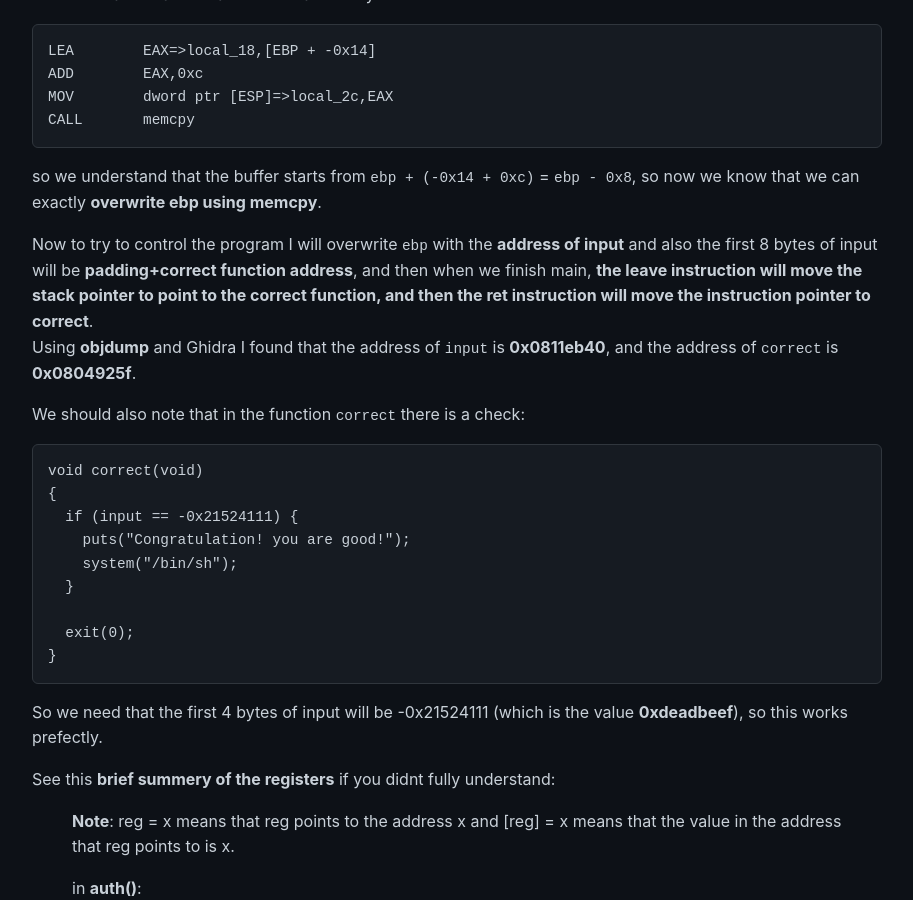
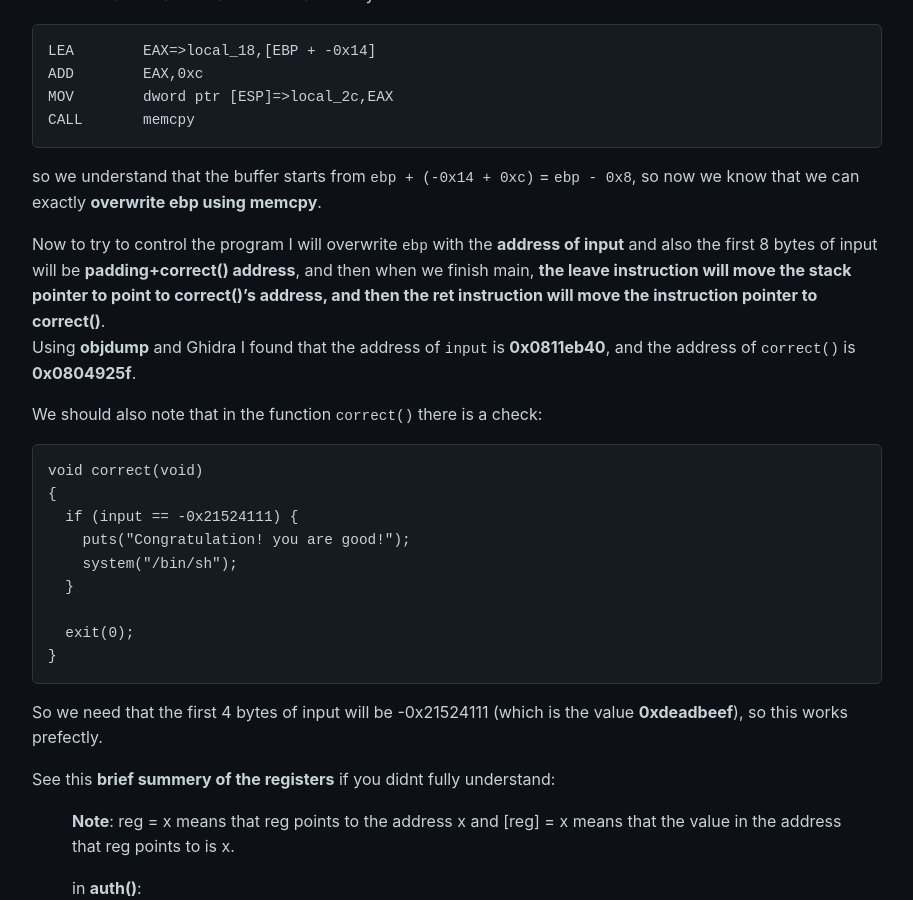
Before and after one commit to ofri09bs/ofri09bs.github.io, a Jekyll site: the page built from _posts/2026-05-11-simplelogin.md, in a window 1280 px wide and 900 px high, scrolled down 1823 px. Shown: the whole window, without its empty margins (183-1096 px from the left). Built offline with Jekyll 4.4.1, drawn with Linux system fonts in a browser that asks for light colours.

Commit message:
updated correct's name

````diff
--- a/_posts/2026-05-11-simplelogin.md
+++ b/_posts/2026-05-11-simplelogin.md
@@ -63,10 +63,10 @@ CALL       memcpy
 ```
 so we understand that the buffer starts from `ebp + (-0x14 + 0xc)` = `ebp - 0x8`, so now we know that we can exactly **overwrite ebp using memcpy**.
 
-Now to try to control the program I will overwrite `ebp` with the **address of input** and also the first 8 bytes of input will be **padding+correct function address**, and then when we finish main, **the leave instruction will move the stack pointer to point to the correct function, and then the ret instruction will move the instruction pointer to correct**.
-Using **objdump** and Ghidra I found that the address of `input` is **0x0811eb40**, and the address of `correct` is **0x0804925f**.
+Now to try to control the program I will overwrite `ebp` with the **address of input** and also the first 8 bytes of input will be **padding+correct() address**, and then when we finish main, **the leave instruction will move the stack pointer to point to correct()'s address, and then the ret instruction will move the instruction pointer to correct()**.
+Using **objdump** and Ghidra I found that the address of `input` is **0x0811eb40**, and the address of `correct()` is **0x0804925f**.
 
-We should also note that in the function `correct` there is a check:
+We should also note that in the function `correct()` there is a check:
 ```
 void correct(void)
 {
````
